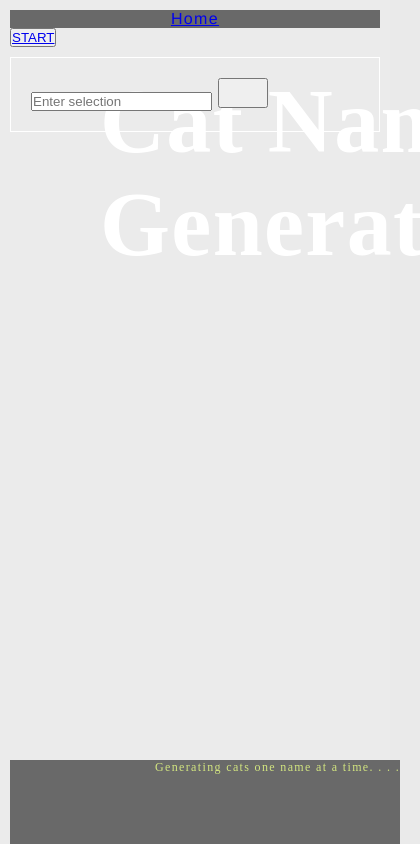
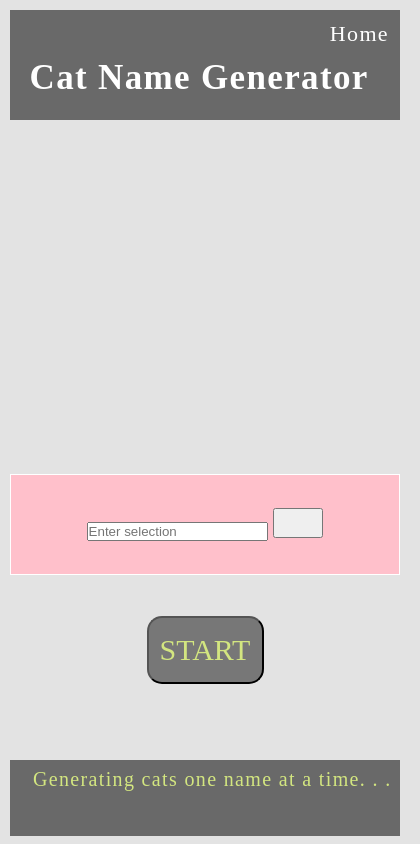
Before and after one commit to mkociscak/Cat-Name-Generator_JS, a plain HTML site: page html/test.html in a window 390 px wide. Shown: the whole page, 420 px wide, since content can reach past the window. Drawn offline with Linux system fonts and the light colour scheme; a web font is replaced by a local one.

Commit message:
working on css mobile first layout

```diff
--- a/css/test.css
+++ b/css/test.css
@@ -13,7 +13,7 @@ html {
 
 body {
   min-height: 100vh;
-  background-color: rgb(204, 204, 204,0.4);
+  background-color: rgb(204, 204, 204,0.55);
   /*background-image: url("../catborder.jpg");*/
   background-size: cover;
   background-blend-mode: overlay;
@@ -23,54 +23,112 @@ body {
   padding: 10px;
 }
 
-.bottom {
-  position:fixed;
-  z-index: 3;
-  font-size: 12px;
-  font-weight: lighter;
-  font-family: "Allerta stencil";
-  text-align: right;
-  align-items: center;
-  color: rgb(211, 230, 128);
-  background-color: #696969;
-  top:90%;
-  width: 100%;
-  height: 10%;
-}
-
-main {
-  border: 1px solid #fff;
-  padding: 20px;
+.wrapper {
+  height: 100%;
+  display: flex;
+  flex-direction: column;
 }
 
 header {
-  display: flex;
-  justify-content: space-evenly;
-  align-items: center;
-  gap: 10px;
+  height: 13vh;
+  max-width: 500px;
+  width: 100vw;
   background-color: #696969;
 }
 
-header i {
-  font-size: 5rem;
+.headerContainer {
+  height: 13vh;
+  max-width: 500px;
+  width: 100vw;
 }
 
 .logo {
-  position: fixed;
-  top:70px;
-  left: 100px;
-  font-size: 90px;
+  position: relative;
+  top:20%;
+  left: 5%;
+  font-size: 35px;
   font-weight: bold;
   font-family: "Allerta stencil";
 }
 
-h1 {
-  font-size: 1.5rem;
-  text-align: center;
-  display: block;
+.headerContainer a {
+  position: relative;
+  top:10%;
+  left: 82%;
+  font-size: 22px;
+  color: black;
+  text-decoration: none;
+  font-family: 'Darker Grotesque';
 }
 
+.headerContainer a:hover a.active{
+  color:rgb(241, 243, 119);
+}
+
+.startContainer {
+  position:fixed;
+  display: flex;
+  top: 73%;
+  max-width: 500px;
+  width: 100vw;
+  height: 8vh;
+  justify-content: center;
+  align-items: center;
+}
+
+.startButton {
+  position:relative;
+  height: 100%;
+  width: 30%;
+  border-radius: 15px;
+  text-align: center;
+  font-size: 30px;
+  font-family: "Allerta stencil";
+  text-decoration: none;
+  color: rgb(211, 230, 128);
+  background-color: #777777;
+}
+
+.startButton:hover {
+  cursor: pointer;
+  color:white;
+}
+
+a:link, a:visited {
+  text-decoration: none;
+  color: inherit;
+}
+
+.footer {
+  position:fixed;
+  height: 9vh;
+  max-width: 500px;
+  width: 100vw;
+  top:90%;
+  padding-top: 1vh;
+  padding-right: 1vh;
+  font-size: 20px;
+  font-weight: lighter;
+  font-family: "Allerta stencil";
+  text-align: right;
+  color: rgb(211, 230, 128);
+  background-color: #696969;
+}
+
+/* -------------MAIN-------------- */
 main {
+  position: fixed;
+  display: flex;
+  top: 55%;
+  max-width: 500px;
+  width: 100vw;
+  height: 12vh;
+  justify-content: center;
+  align-items: center;
+  overflow: auto;
+  background: pink;
+  border: 1px solid #fff;
+  padding: 20px;
   margin-top: 10px;
 }
 
@@ -126,22 +184,6 @@ section {
   height:30px;
 }
 
-ol {
-  margin-left: 20px;
-  word-break: break-all;
-  font-size: 1.15rem;
-}
-
-ol > ul {
-  padding-bottom: 10px;
-  margin-left: 20px;
-  margin-bottom: 10px;
-}
-
-ul > li {
-  margin-top: 10px;
-}
-
 .offscreen {
   position: absolute;
   left: -10000px;
@@ -151,69 +193,8 @@ ul > li {
   display: none;
 }
 
-@media only screen and (min-width: 768px) {
-  body {
-      padding: 20px;
-  }
 
-  h1 {
-      font-size: 2rem;
-  }
-
-  ol {
-      margin-left: 40px;
-      font-size: 1.5rem;
-  }
-}
-
-/* Style the header links
-   .Nav {
-    overflow: hidden;
-    background-color: #e7e96d;
-    padding: 20px 10px;
-    height: 150px;
-  }
-
-
-  .Nav a {
-    position: fixed;
-    right: 100px;
-    color: black;
-    text-align: center;
-    padding: 12px;
-    text-decoration: none;
-    font-family: 'Darker Grotesque';
-    font-size: 50px;
-    border-radius: 4px;
-  }
-
-
-
-
-  .Nav a:hover {
-    color:rgb(109, 109, 109);
-  }
-
-
-  .Nav a.active {
-    color:white;
-  }
-
-  .images {
-    position:fixed;
-    z-index: 6;
-    right:10%;
-    top: 49%;
-  }
-
-  .images2 {
-    position:fixed;
-    z-index: 6;
-    left:19%;
-    top: 47%;
-  }
-
-
+/* -------------QUESTION & OPTIONS------------ */
 .containerQuestion {
    position:fixed;
    z-index: 4;
@@ -224,6 +205,7 @@ ul > li {
    width: 100%;
    height: 150px;
  }
+
 .question {
    background-color: #777777;
    position:fixed;
@@ -261,7 +243,7 @@ ul > li {
 
 .item {
    background-color: white;
-      height: 54%; //48//
+   height: 54%;
    top: 20px;
    flex:1;
    padding: 8px;
@@ -285,8 +267,6 @@ ul > li {
    color: rgb(5, 5, 5);
 }
 
-
-
 .containerButtons {
    position:fixed;
    display:flex;
@@ -296,10 +276,10 @@ ul > li {
    width: 100%;
    height: 5%;
 }
+
 .buttonNext {
    position:fixed;
    z-index: 3;
-
    width: 250px;
    display: flex;
    justify-content: center;
@@ -318,57 +298,21 @@ ul > li {
    color:white;
 }
 
-  .containerStart {
+.images {
   position:fixed;
-    display:flex;
-    justify-content: center;
-    align-items: center;
-    top: 30%;
-    width: 100%;
-    height: 150px;
+  z-index: 6;
+  right:10%;
+  top: 49%;
 }
-  .buttonStart {
+.images2 {
   position:fixed;
-    z-index: 3;
-    height: 100px;
-    width: 250px;
-    display: flex;
-    justify-content: center;
-    margin: 0 -5px;
-    font-size: 70px;
-    font-family: "Allerta stencil";
-    color: rgb(211, 230, 128);
-    text-decoration: none;
-    text-align: center;
-    background-color: #777777;
-    border-radius: 15px;
+  z-index: 6;
+  left:19%;
+  top: 47%;
 }
 
-.buttonStart:hover {
-    cursor: pointer;
-    color:white;
+@media only screen and (min-width: 768px) {
+  body {
+      padding: 20px;
   }
-
-  a:link, a:visited {
-    text-decoration: none;
-    color: inherit;
 }
-
-  .bottom {
-    position:fixed;
-    z-index: 3;
-    font-size: 63px;
-    font-weight: lighter;
-    font-family: "Allerta stencil";
-    text-align: right;
-    align-items: center;
-    color: rgb(168, 168, 168);
-    background-color: #696969;
-    top:90%;
-    width: 100%;
-    height: 10%;
-
-}
-
-
-*/
--- a/html/test.html
+++ b/html/test.html
@@ -14,15 +14,16 @@
 </head>
 
 <body>
+<div class="wrapper">
 <header>
-<div class="Nav">
-    <a href="index.html">Home</a>
-    <div class="logo">Cat Name Generator</div>
-</div>
+    <div class="headerContainer">
+        <a href="index.html">Home</a>
+        <div class="logo">Cat Name Generator</div>
+    </div>
 </header>
 
-<div class="containerStart">
-<button submit class="buttonStart"><a href="one.html">START</a></button>
+<div class="startContainer">
+<button submit class="startButton"><a href="one.html">START</a></button>
 </div>
 
 <!-----------------NEW SECTION------------------------------>
@@ -55,10 +56,10 @@
 <!-----------------END NEW SECTION------------------------------>
 
 
-<div class ="bottom">
-    Generating cats one name at a time. . . .
+<div class ="footer">
+    Generating cats one name at a time. . .
 </div>
 
-
+</div>
 </body>
 </html>
```
Lines whose indentation alone changed are shown as unchanged.
